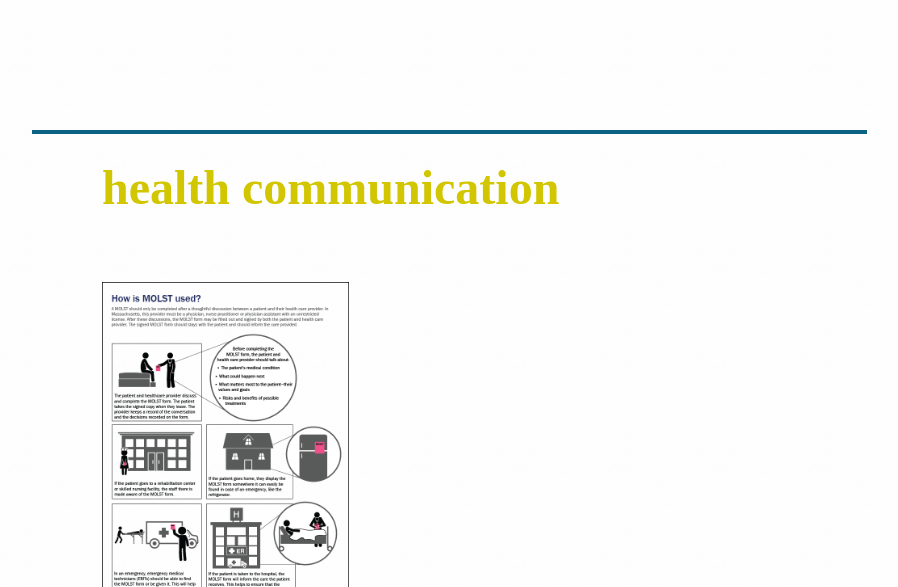
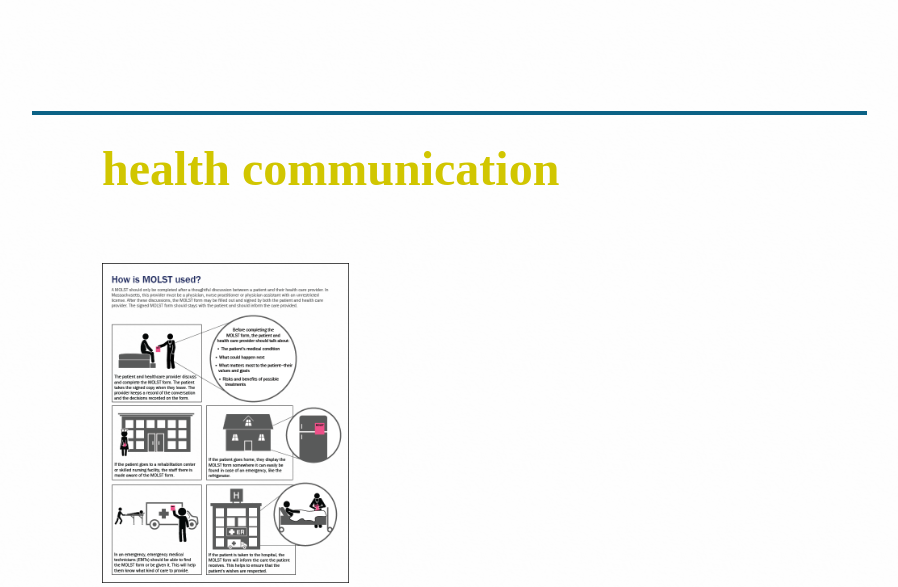
Before and after one commit to jstonge311/jstonge311.github.io, a plain HTML site: page index.html in a window 1280 px wide. Shown: the part 1978-2565 px from the top of the page, without its empty margins (363-1261 px from the left). Drawn offline with nearby package versions, Linux system fonts and the light colour scheme; files whose address does not match are found by name; a web font is replaced by a local one.

Commit message:
fixing margins

```diff
--- a/sass/main.scss
+++ b/sass/main.scss
@@ -123,7 +123,7 @@ main {
          }
       }
       &.HealthComm{
-         margin-top: 121px;
+         margin-top: 102px;
       }
       &.resume{
          margin-top: 109px;
```
Also changed, not shown: css/main.css.
